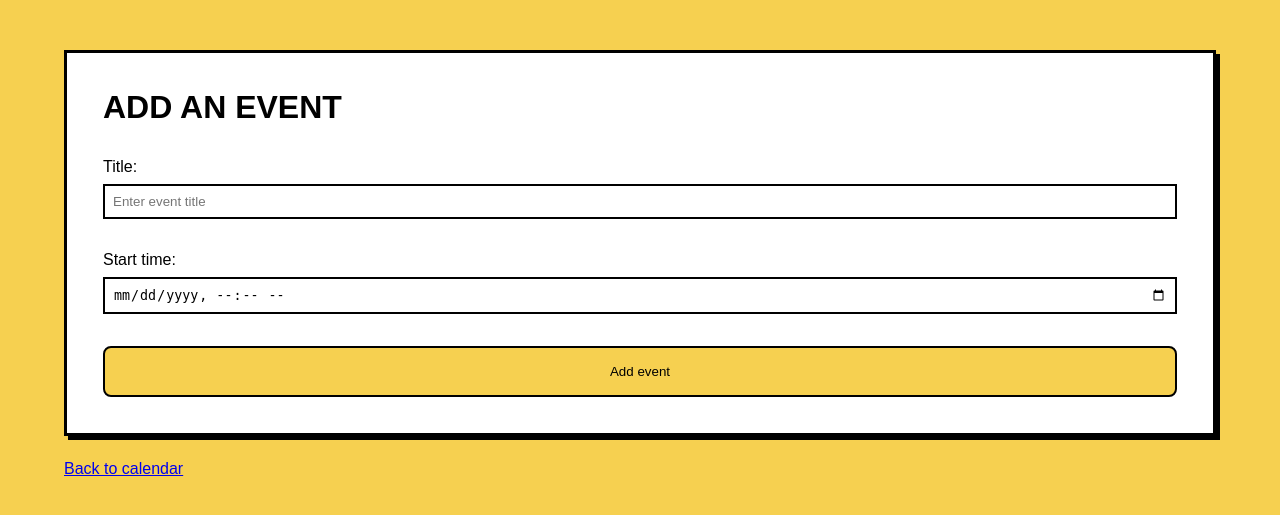
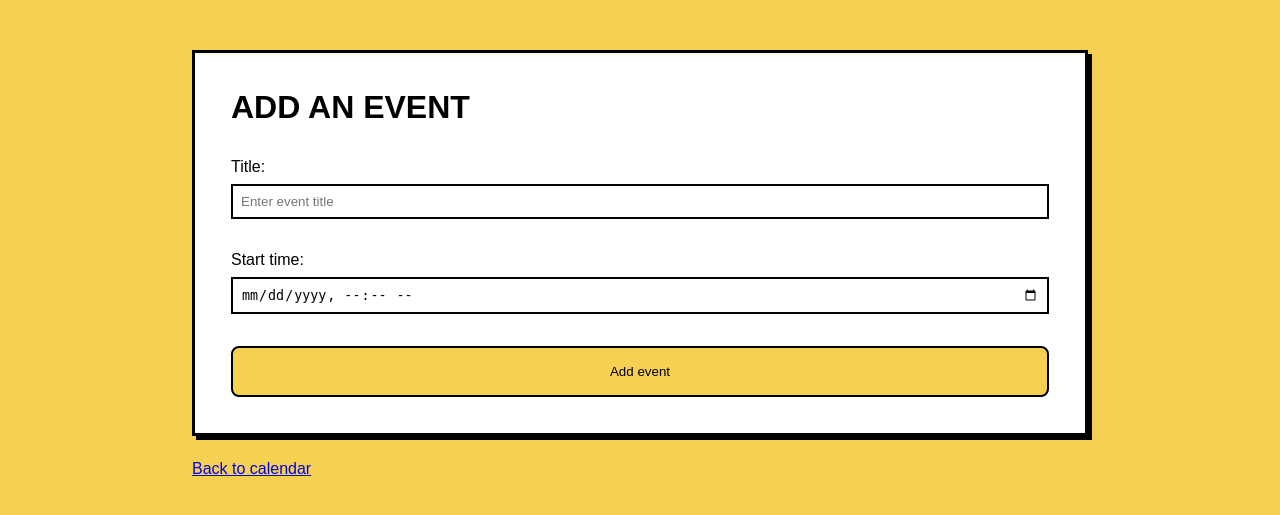
Before and after one commit to CatherineP37/Django-events-calendar, a Django app: page /event/new/ in a window 1280 px wide. Shown: the top 515 px of the page. Run offline with Django 5.2, Linux system fonts and the light colour scheme.

Commit message:
Edit width of main section for larger screens

```diff
--- a/events_calendar/static/style.css
+++ b/events_calendar/static/style.css
@@ -291,7 +291,11 @@ main {
         font-size: 1rem;
     }
 
+    /* Main */
 
+    main {
+        width: 85%;
+    }
 }
 
 @media screen and (min-width: 1000px) {
@@ -302,9 +306,14 @@ main {
         width: 90%;
     }
 
-
      .content {
         min-height: 150px;
+    }
+
+    /* Main */
+
+    main {
+        width: 80%;
     }
 
 }
@@ -313,4 +322,9 @@ main {
 
 @media screen and (min-width: 1200px) {
 
+    main {
+        width: 70%;
+        max-width: 1000px;
+    }
+
 }
```
